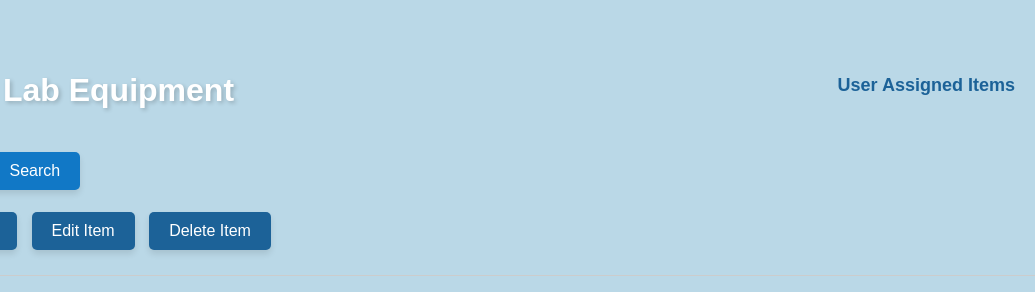
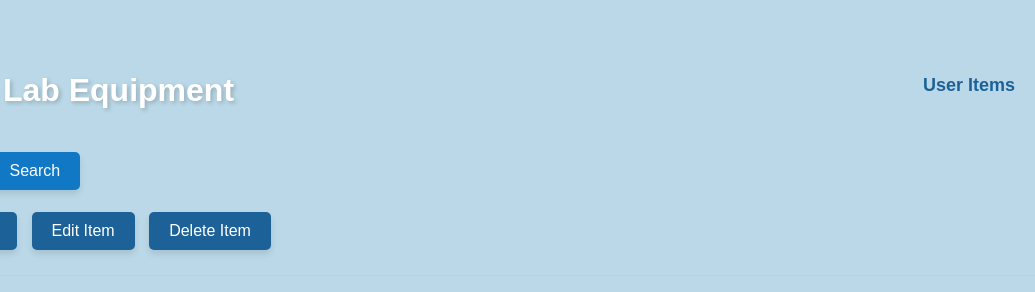
Before and after one commit to frottori/Barcode_Scanner_Website, a website: page Barcode/public/index.html in a window 1280 px wide. Shown: the full height of the page, 245-1280 px from the left. Drawn offline with Linux system fonts and the light colour scheme; no server answers.

Commit message:
Change link name

```diff
--- a/Barcode/public/index.html
+++ b/Barcode/public/index.html
@@ -12,7 +12,7 @@
         <div class="header-container">
             <img src="images/uniwa_logo.png" alt="Center Image">
             <h1>Talos Lab Equipment</h1>
-            <a id="member" href="user.html">User Assigned Items</a>
+            <a id="member" href="user.html">User Items</a>
         </div>
 
         <input type="text" id="search-input" placeholder="Search by Barcode" style="margin-right: 10px;">
```
